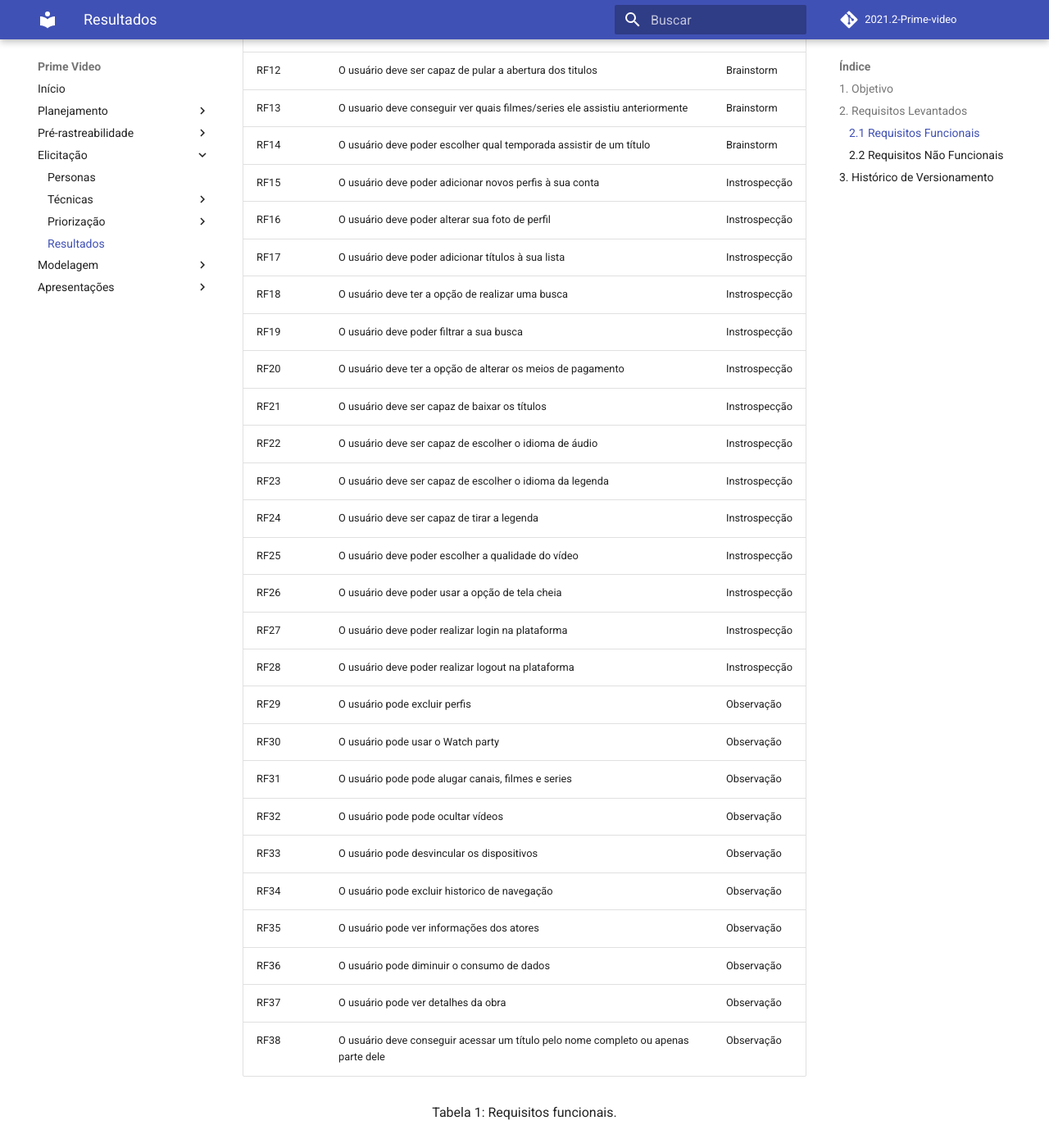
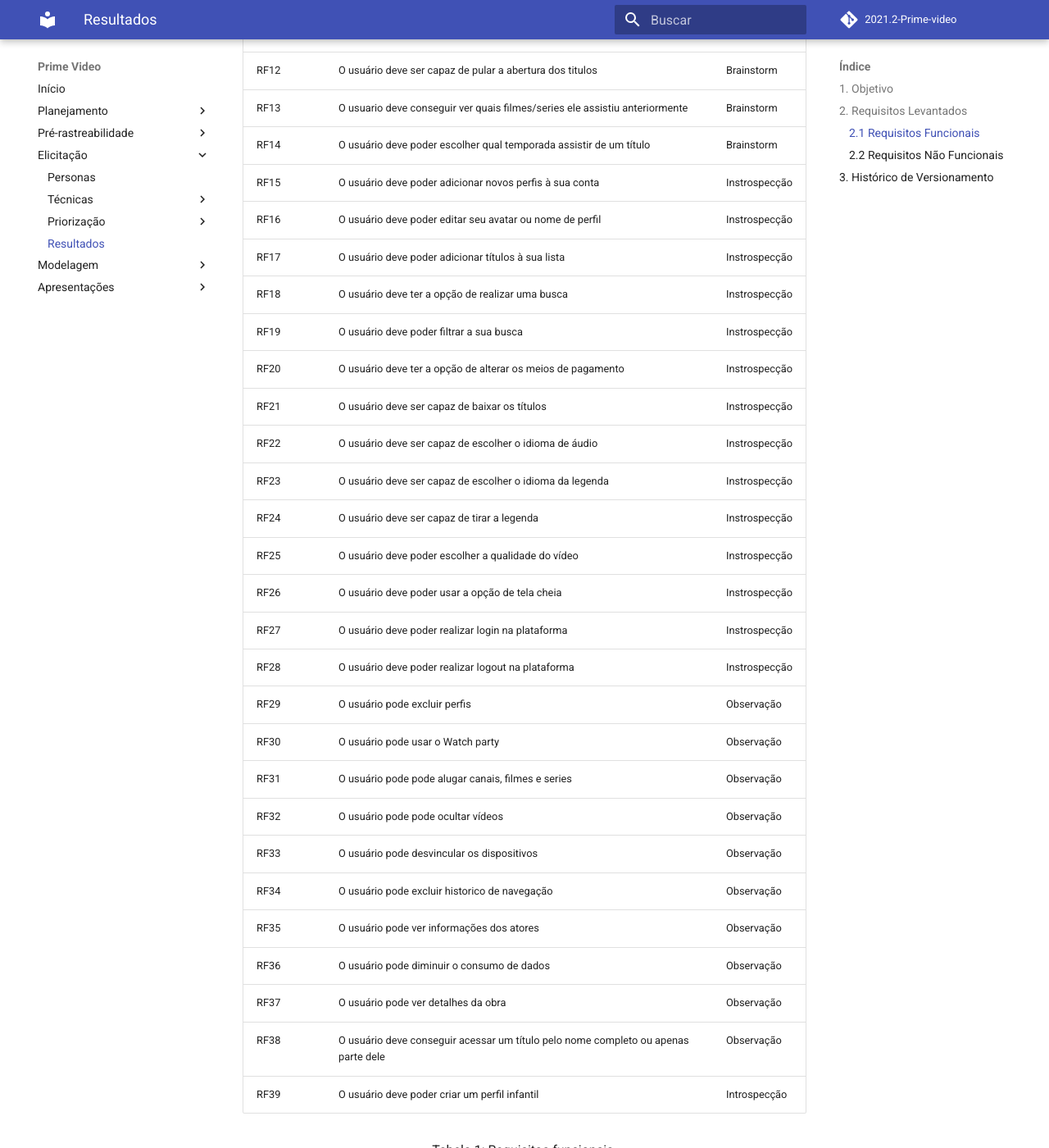
Before and after one commit to Requisitos-de-Software/2021.2-Prime-video, an MkDocs documentation site: the page built from docs/elicitacao/resultados.md, in a window 1280 px wide and 1400 px high, scrolled down 947 px. Shown: the whole window at 82% size. Built offline with MkDocs 1.6.1 and Material for MkDocs 9.7.7, drawn with Linux system fonts in a browser that asks for light colours; comment, search, counter and statistics services are not loaded; some of the changed text lies outside the part shown.

Commit message:
Update resultados.md

```diff
--- a/docs/elicitacao/resultados.md
+++ b/docs/elicitacao/resultados.md
@@ -27,7 +27,7 @@
 |RF13| O usuario deve conseguir ver quais filmes/series ele assistiu anteriormente |Brainstorm|
 |RF14| O usuário deve poder escolher qual temporada assistir de um título |Brainstorm|
 |RF15|O usuário deve poder adicionar novos perfis à sua conta|Instrospecção|
-|RF16|O usuário deve poder alterar sua foto de perfil|Instrospecção|
+|RF16|O usuário deve poder editar seu avatar ou nome de perfil|Instrospecção|
 |RF17|O usuário deve poder adicionar títulos à sua lista|Instrospecção|
 |RF18|O usuário deve ter a opção de realizar uma busca|Instrospecção|
 |RF19|O usuário deve poder filtrar a sua busca|Instrospecção|
@@ -50,6 +50,7 @@
 |RF36| O usuário pode diminuir o consumo de dados|Observação|
 |RF37| O usuário pode ver detalhes da obra |Observação|
 |RF38| O usuário deve conseguir acessar um título pelo nome completo ou apenas parte dele |Observação|
+|RF39| O usuário deve poder criar um perfil infantil |Introspecção|
 
 <center>
 Tabela 1: Requisitos funcionais.
```
Also changed, not shown: other parts of docs/elicitacao/resultados.md (+1 -0 lines).
